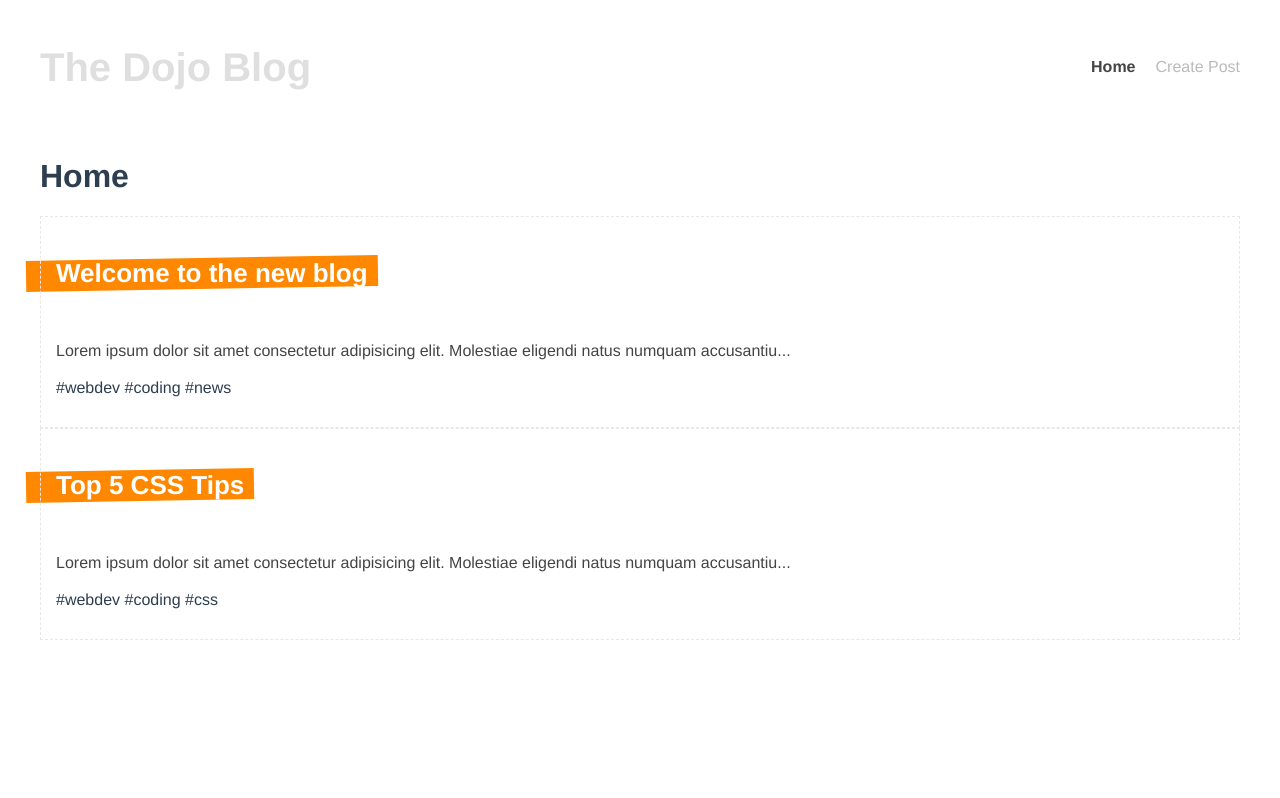
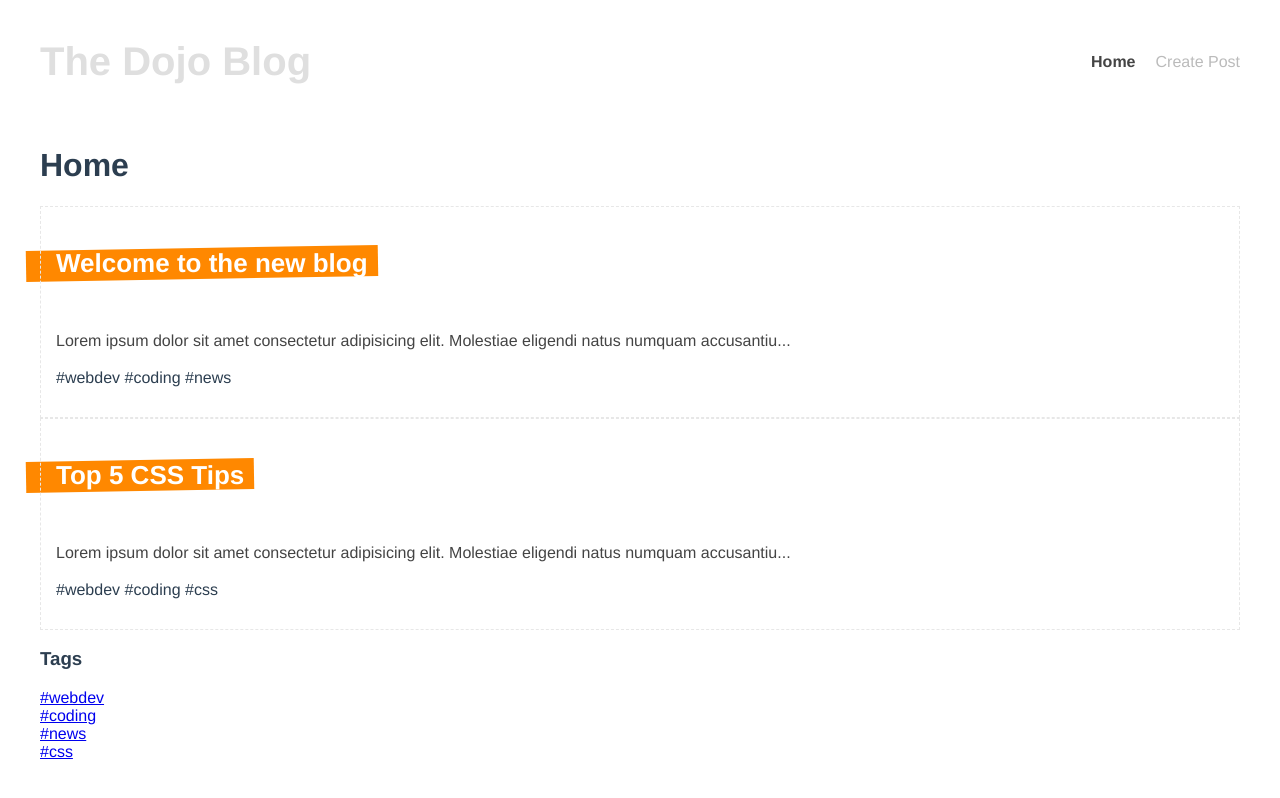
Before and after one commit to mern-dev-full/vue-projects, a Vue app in the folder 00-playground/06-dojo-blog/: page / in a window 1280 px wide. Built offline with nearby package versions, Linux system fonts and the light colour scheme; data requests are answered from the project's data file.

Commit message:
add tag cloud

```diff
--- a/00-playground/06-dojo-blog/src/components/Navbar.vue
+++ b/00-playground/06-dojo-blog/src/components/Navbar.vue
@@ -1,6 +1,6 @@
 <template>
   <header>
-    <h1>The Dojo Blog</h1>
+    <h1><router-link :to="{ name: 'Home' }">The Dojo Blog</router-link></h1>
     <nav>
       <router-link :to="{ name: 'Home' }">Home</router-link>
       <router-link :to="{ name: 'Create' }">Create Post</router-link>
@@ -21,16 +21,17 @@ header {
   margin: 0 auto;
   padding: 10px;
 }
-header h1 {
+header h1 a {
   color: #dfdfdf;
+  text-decoration: none;
   font-size: 40px;
 }
-header a {
+header nav a {
   color: #bbb;
   text-decoration: none;
   margin-left: 20px;
 }
-header a.router-link-active {
+header nav a.router-link-active {
   color: #444;
   font-weight: bold;
 }
--- /dev/null
+++ b/00-playground/06-dojo-blog/src/components/TagCloud.vue
@@ -0,0 +1,24 @@
+<template>
+  <div class="tag-cloud">
+    <h3>Tags</h3>
+    <div v-for="tag in tags" :key="tag">
+      <router-link :to="{ name: 'Tag', params: { tag: tag } }">
+        #{{ tag }}</router-link
+      >
+    </div>
+  </div>
+</template>
+
+<script>
+import useTags from "../composables/useTags";
+
+export default {
+  props: ["posts"],
+  setup(props) {
+    const { tags } = useTags(props.posts);
+    return { tags };
+  },
+};
+</script>
+
+<style></style>
--- /dev/null
+++ b/00-playground/06-dojo-blog/src/composables/useTags.js
@@ -0,0 +1,13 @@
+import { ref } from "vue";
+
+const useTags = (posts) => {
+  const tags = ref([]);
+  const tagSet = new Set();
+  posts.forEach((post) => {
+    post.tags.forEach((tag) => tagSet.add(tag));
+  });
+  tags.value = [...tagSet];
+  return { tags };
+};
+
+export default useTags;
--- a/00-playground/06-dojo-blog/src/views/Home.vue
+++ b/00-playground/06-dojo-blog/src/views/Home.vue
@@ -2,7 +2,10 @@
   <div class="home">
     <h1>Home</h1>
     <div v-if="error">{{ error }}</div>
-    <div v-if="posts.length"><PostList :posts="posts" /></div>
+    <div v-if="posts.length">
+      <PostList :posts="posts" />
+      <TagCloud :posts="posts" />
+    </div>
     <div v-else><Spinner /></div>
     <!-- for an alternative, check: https://v3.vuejs.org/guide/component-dynamic-async.html#using-with-suspense -->
   </div>
@@ -10,12 +13,13 @@
 
 <script>
 import PostList from "../components/PostList";
+import TagCloud from "../components/TagCloud";
 import Spinner from "../components/Spinner";
 import getPosts from "../composables/getPosts";
 
 export default {
   name: "Home",
-  components: { PostList, Spinner },
+  components: { PostList, Spinner, TagCloud },
   setup() {
     const { posts, error, load } = getPosts();
     load();
```
